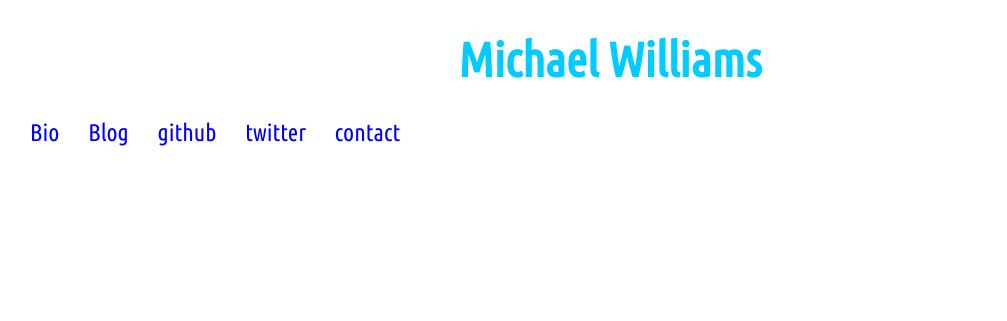
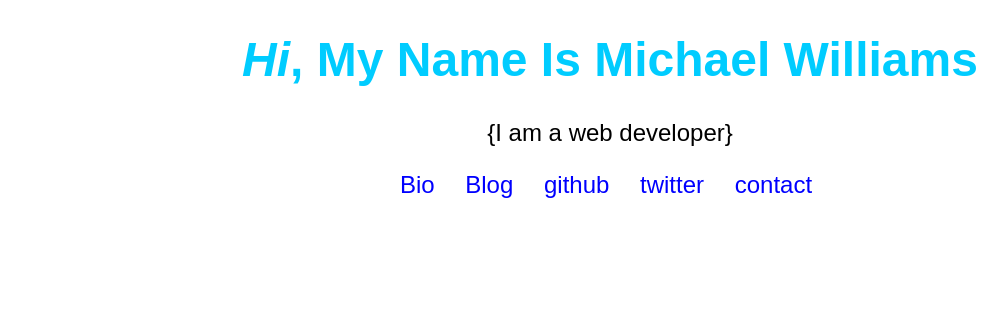
Before and after one commit to mikeyhavoc/michaeljwilliams, a plain HTML site: page mikey/index.html in a window 1280 px wide. Shown: the whole page, without its empty margins (30-1037 px from the left). Drawn offline with Linux system fonts and the light colour scheme.

Commit message:
.main-page added

```diff
--- a/mikey/index.html
+++ b/mikey/index.html
@@ -3,14 +3,14 @@
   <head>
     <title>HavocworkShop</title>
     <meta charset="utf-8">
-    <link href='https://fonts.googleapis.com/css?family=Ubuntu+Condensed' rel='stylesheet' type='text/css'>
     <link rel="stylesheet" href="https://maxcdn.bootstrapcdn.com/font-awesome/4.4.0/css/font-awesome.min.css">
     <link rel="stylesheet" href="css/custom.css">
   </head>
   <body>
 
-  <div id="content">
-      <h1>Michael Williams</h1>
+  <div class="main-page">
+      <h1><em>Hi</em>, My Name Is Michael Williams</h1>
+      <p class="main-page">{I am a web developer}</p>
         <nav class="nav">
           <ul>
             <li><a href="bio.html">Bio</a></li>
```
